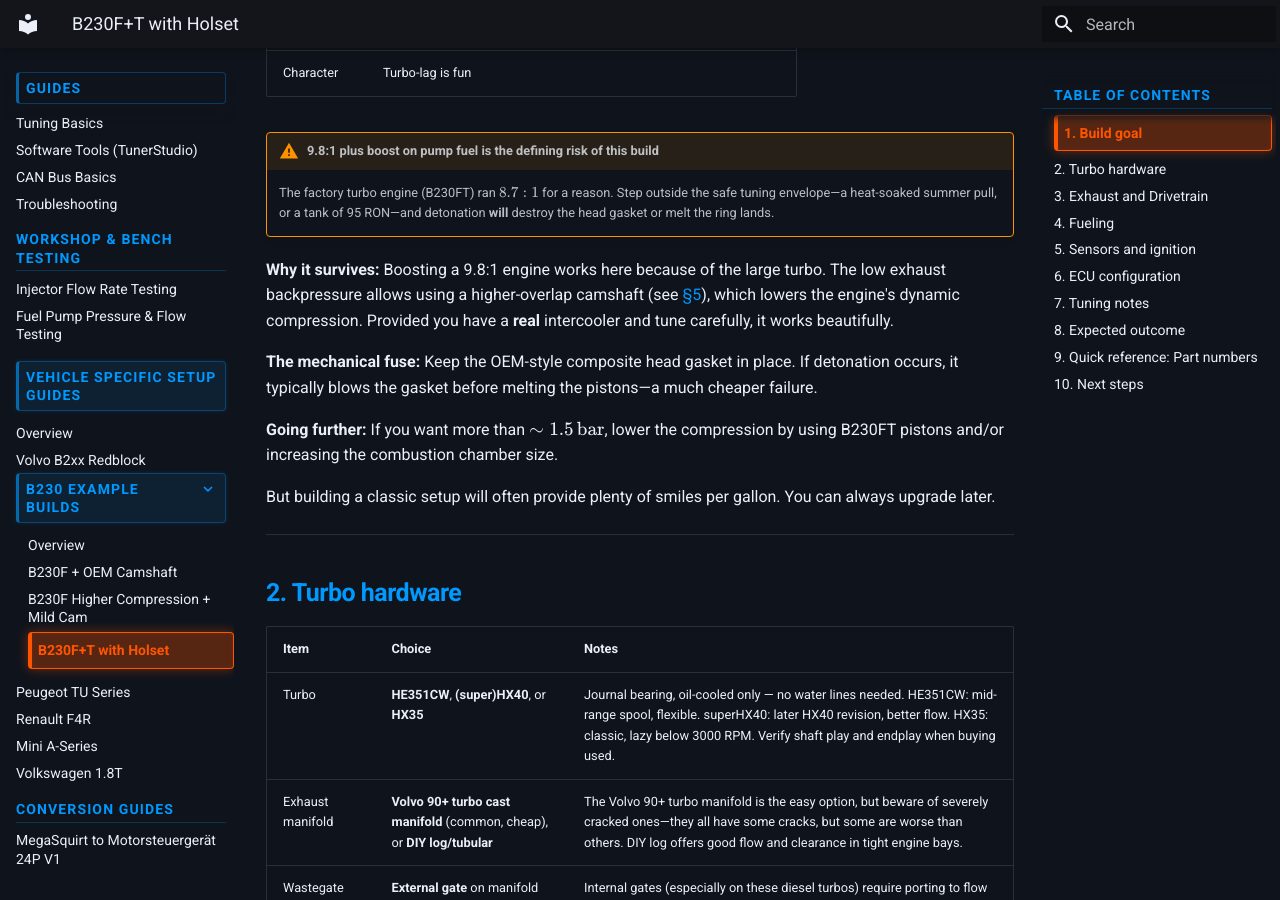
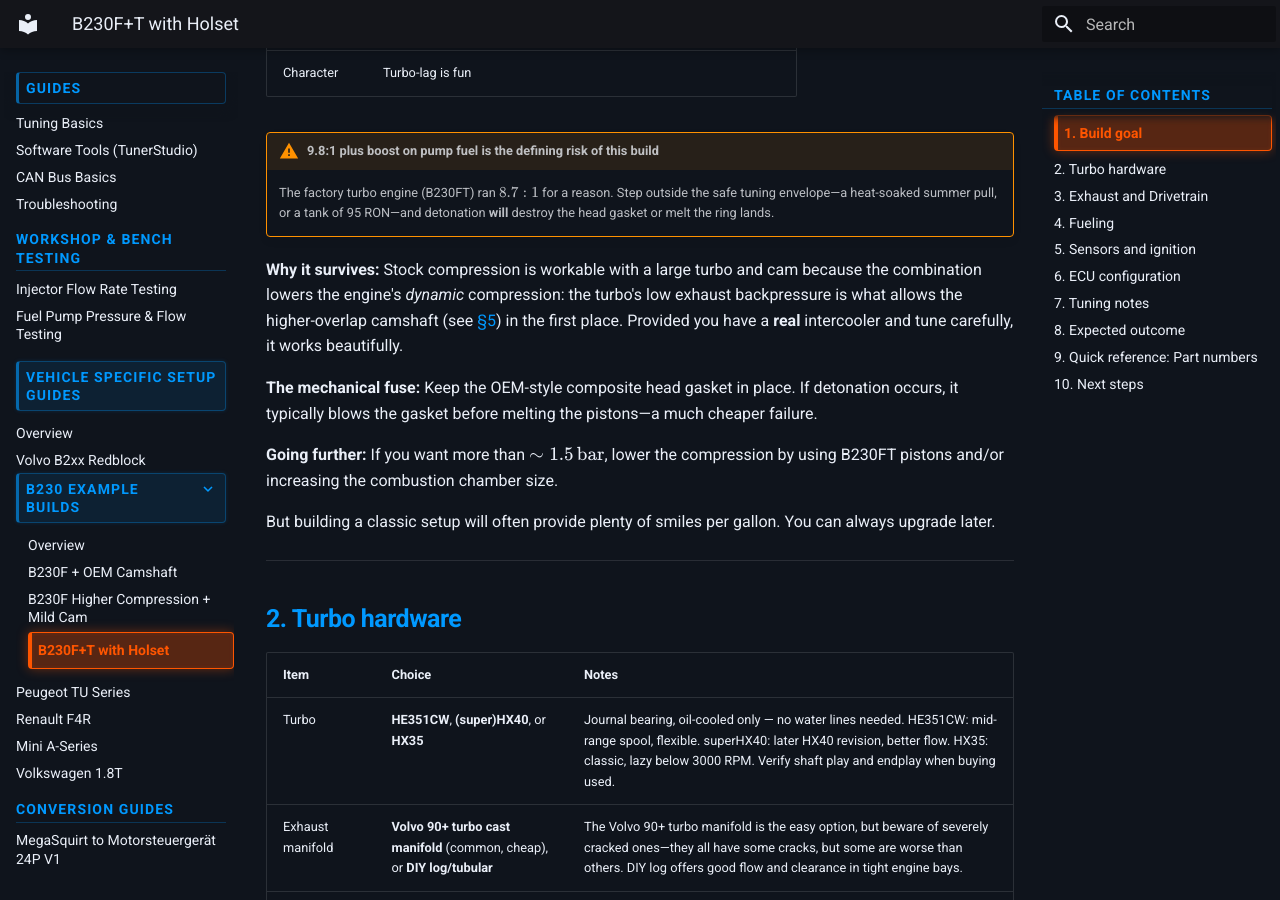
Before and after one commit to martijn4313/hupftronik-docs, an MkDocs documentation site: the page built from docs/guides/setup/specific/b230-examples/b230ft-holset.md, in a window 1280 px wide and 900 px high, scrolled down 784 px. Built offline with MkDocs 1.6.1 and Material for MkDocs 9.7.7, drawn with Linux system fonts in a browser that asks for light colours.

Commit message:
Sharpen the dynamic-compression explanation in the +T build
Per review feedback on PR #32: state the causal chain directly — stock
compression is workable because the large turbo + high-overlap cam
combination lowers dynamic compression.

Co-Authored-By: Claude Fable 5 <noreply@anthropic.com>
Claude-Session: https://claude.ai/code/session_01N6oaUnNB2bX3GGkSBJRXzp

```diff
--- a/docs/guides/setup/specific/b230-examples/b230ft-holset.md
+++ b/docs/guides/setup/specific/b230-examples/b230ft-holset.md
@@ -25,7 +25,7 @@ Everything not mentioned here follows the [Volvo B2xx Redblock guide](../volvo-b
 !!! warning "9.8:1 plus boost on pump fuel is the defining risk of this build"
     The factory turbo engine (B230FT) ran $8.7:1$ for a reason. Step outside the safe tuning envelope—a heat-soaked summer pull, or a tank of 95 RON—and detonation **will** destroy the head gasket or melt the ring lands.
 
-**Why it survives:** Boosting a 9.8:1 engine works here because of the large turbo. The low exhaust backpressure allows using a higher-overlap camshaft (see [§5](#5-sensors-and-ignition)), which lowers the engine's dynamic compression. Provided you have a **real** intercooler and tune carefully, it works beautifully.
+**Why it survives:** Stock compression is workable with a large turbo and cam because the combination lowers the engine's *dynamic* compression: the turbo's low exhaust backpressure is what allows the higher-overlap camshaft (see [§5](#5-sensors-and-ignition)) in the first place. Provided you have a **real** intercooler and tune carefully, it works beautifully.
 
 **The mechanical fuse:** Keep the OEM-style composite head gasket in place. If detonation occurs, it typically blows the gasket before melting the pistons—a much cheaper failure.
 
```
